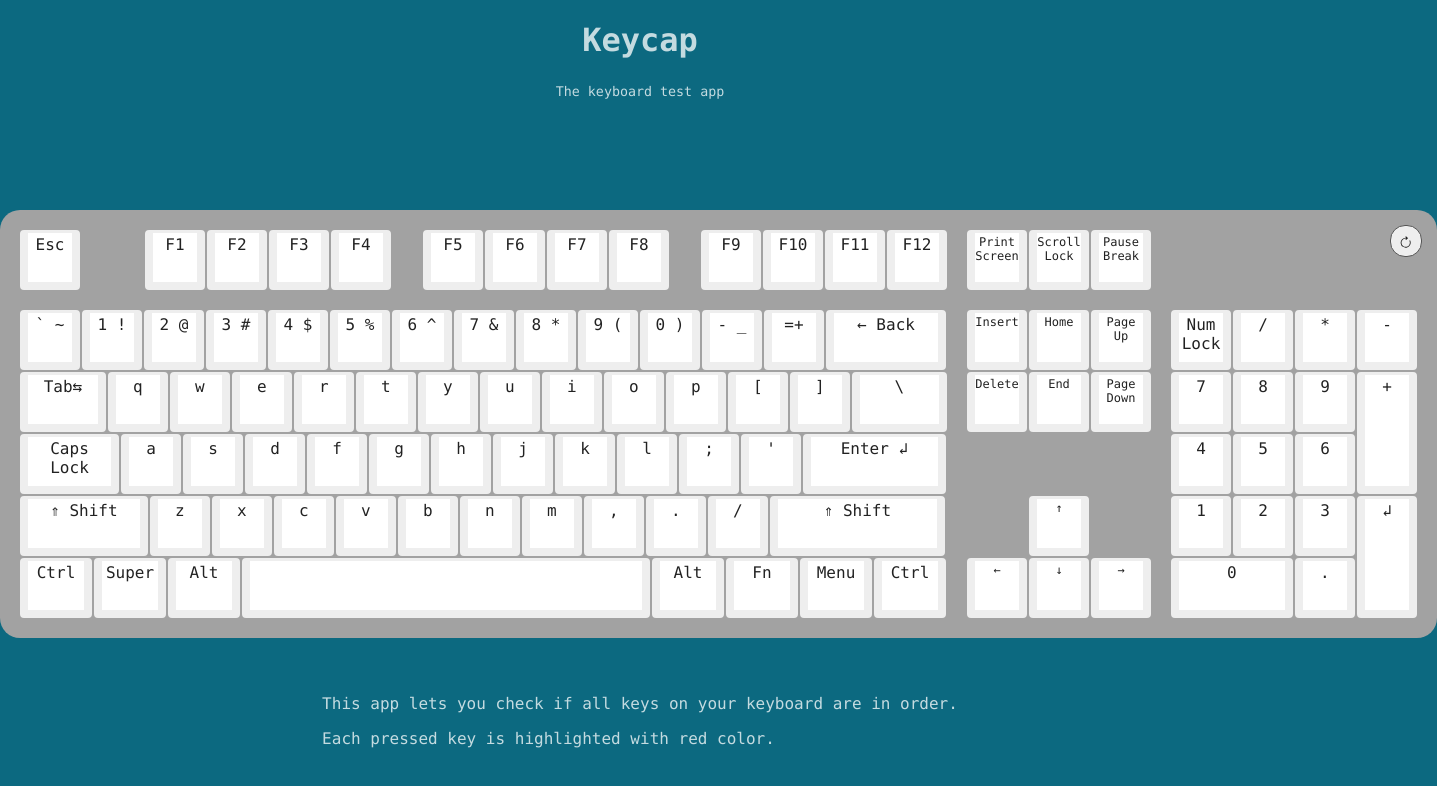
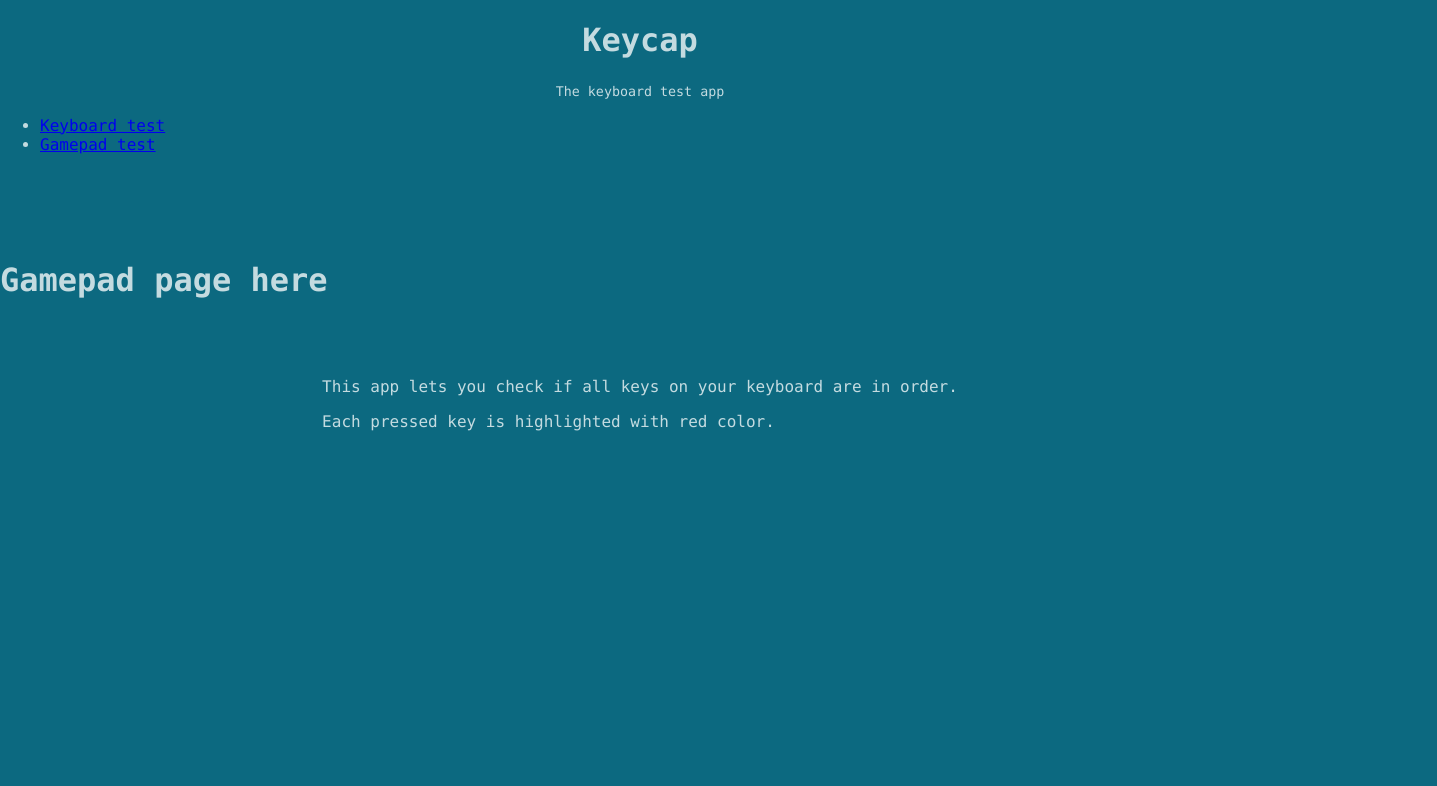
Before and after one commit to AlexAtHome/keycap, a React (Create React App) app: page /gamepad in a window 1280 px wide. Shown: the top 786 px of the page, 1437 px wide, since content can reach past the window. Built offline with nearby package versions, Linux system fonts and the light colour scheme.

Commit message:
feat: 🎸 adds separate page for gamepad

```diff
--- a/package.json
+++ b/package.json
@@ -21,6 +21,7 @@
     "react-bootstrap-icons": "^1.6.1",
     "react-dom": "^17.0.2",
     "react-redux": "^7.2.6",
+    "react-router-dom": "^6.2.1",
     "react-scripts": "4.0.3",
     "redux-devtools-extension": "^2.13.9",
     "sass": "^1.40.1",
--- a/src/App.tsx
+++ b/src/App.tsx
@@ -1,26 +1,40 @@
 import React from 'react'
+import { BrowserRouter, Link, Route, Routes } from 'react-router-dom'
+
 import './App.css'
-import {KeyboardPage} from './pages/keyboard'
+import { KeyboardPage } from './pages/keyboard'
+import { Gamepad as GamepadPage } from './src/pages/gamepad'
 
 const App: React.FC = () => {
 	return (
+		<BrowserRouter>
 			<main className='App'>
-			<header className="App__header">
-				<h1 className="App__title">Keycap</h1>
-				<div className="App__subtitle">
+				<header className='App__header'>
+					<h1 className='App__title'>Keycap</h1>
+					<div className='App__subtitle'>
 						<small>The keyboard test app</small>
 					</div>
+					<nav>
+						<ul>
+							<li><Link to="/">Keyboard test</Link></li>
+							<li><Link to="/gamepad">Gamepad test</Link></li>
+						</ul>
+					</nav>
 				</header>
 
-			<KeyboardPage />
+				<Routes>
+					<Route path='/' element={<KeyboardPage/>} />
+					<Route path='gamepad' element={<GamepadPage />} />
+				</Routes>
 
-			<div className="container">
+				<div className='container'>
 					<p>This app lets you check if all keys on your keyboard are in order.</p>
 					<p>Each pressed key is highlighted with red color.</p>
 				</div>
 
-			<footer className="App__footer" />
+				<footer className='App__footer' />
 			</main>
+		</BrowserRouter>
 	)
 }
 
--- a/src/components/keyboard/keyboard.tsx
+++ b/src/components/keyboard/keyboard.tsx
@@ -7,6 +7,7 @@ import './keyboard.css'
 import { ansiKeyboard } from './keys.metadata'
 import {ResetButton} from '../reset-button/reset-button'
 import { addActiveKey, removeActiveKey } from '../../reducers/active-keys'
+import { Unsubscribe } from '@reduxjs/toolkit'
 
 interface IKeyboardState {
 	isShiftPressed: boolean
@@ -14,6 +15,8 @@ interface IKeyboardState {
 }
 
 export class Keyboard extends React.Component<unknown, IKeyboardState> {
+	private unsubscribe: Unsubscribe = () => undefined;
+
 	constructor(props: unknown) {
 		super(props)
 		this.state = {
@@ -25,7 +28,7 @@ export class Keyboard extends React.Component<unknown, IKeyboardState> {
 	componentDidMount(): void {
 		window.addEventListener('keydown', this._keyDownListener.bind(this))
 		window.addEventListener('keyup', this._keyUpListener.bind(this))
-		store.subscribe(() => {
+		this.unsubscribe = store.subscribe(() => {
 			const canReset = store.getState().pressedKeys.length > 0;
 			if (canReset && !this.state.canReset) {
 				this.setState({
@@ -43,6 +46,9 @@ export class Keyboard extends React.Component<unknown, IKeyboardState> {
 	componentWillUnmount(): void {
 		window.removeEventListener('keydown', this._keyDownListener.bind(this))
 		window.removeEventListener('keyup', this._keyUpListener.bind(this))
+
+		this._reset()
+		this.unsubscribe()
 	}
 
 	private _keyDownListener(event: KeyboardEvent): void {
--- /dev/null
+++ b/src/src/pages/gamepad.tsx
@@ -0,0 +1,5 @@
+import React from "react"
+
+export const Gamepad: React.FC = () => (
+	<h1>Gamepad page here</h1>
+)
```
Also changed, not shown: 1 other file (tests, documents, lock files or other folders). Lines whose indentation alone changed are shown as unchanged.
